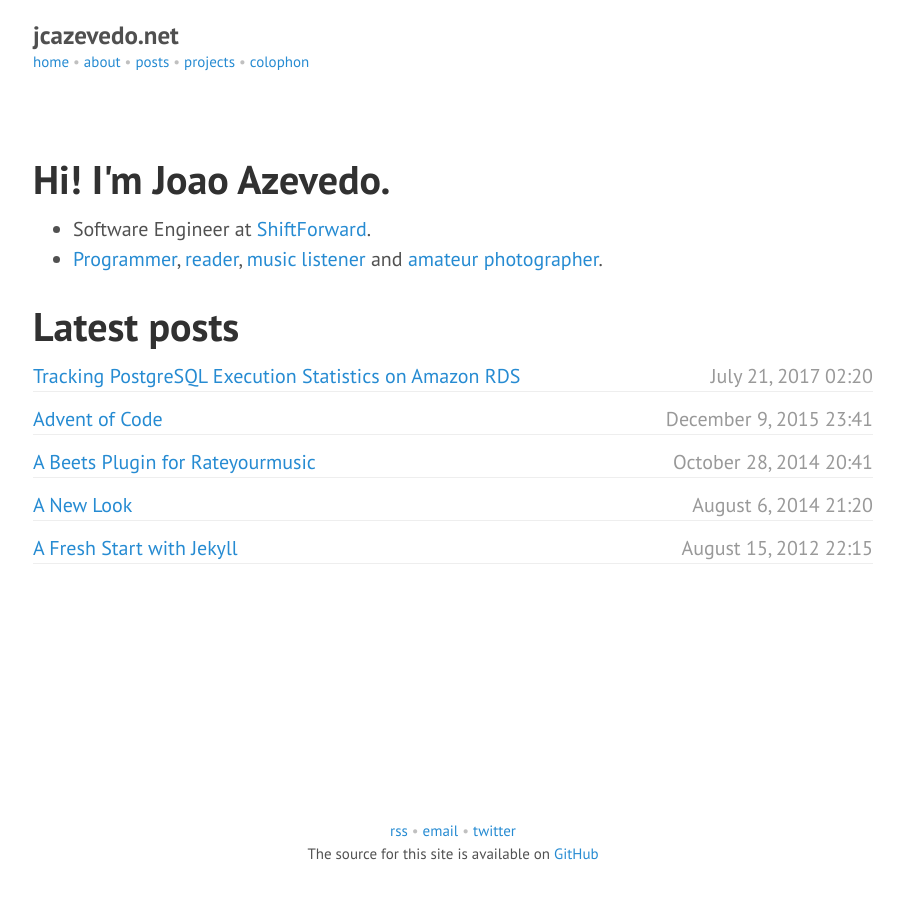
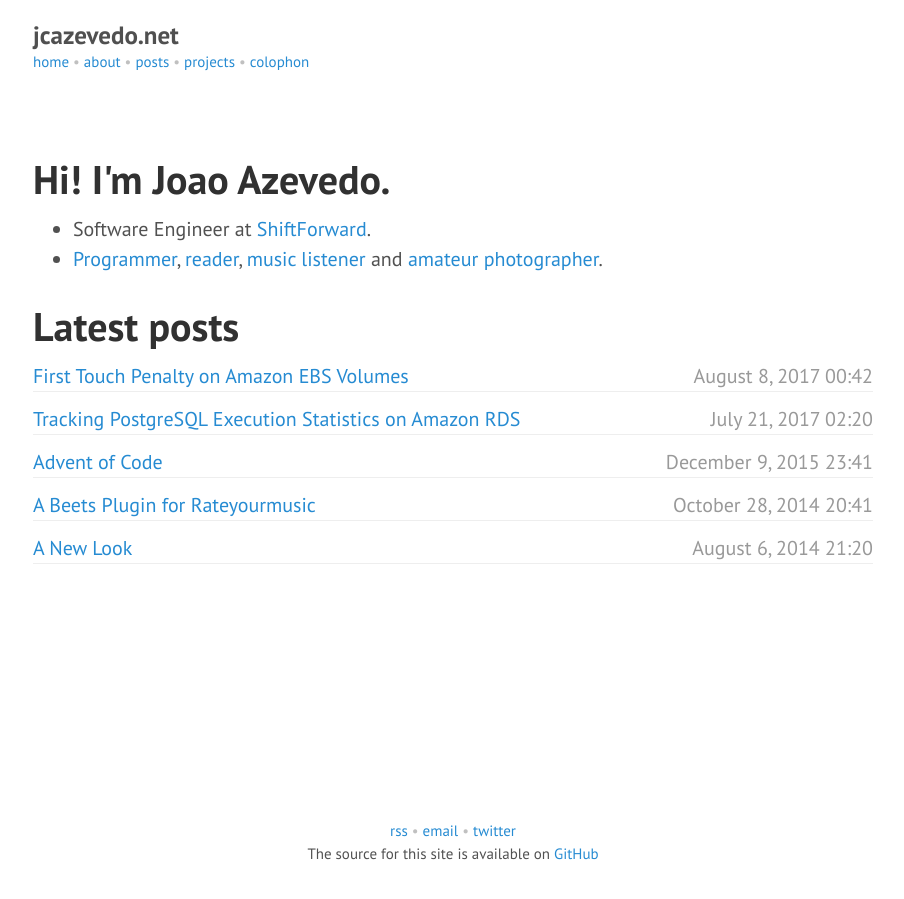
Before and after one commit to jcazevedo/jcazevedo.net, a Jekyll site: the page built from index.html, in a window 1280 px wide. Shown: the whole page, without its empty margins (187-1091 px from the left). Built offline with Jekyll 4.4.1, drawn with Linux system fonts in a browser that asks for light colours; some of the changed lines change nothing that is shown.

Commit message:
Add "First Touch Penalty on Amazon EBS Volumes" post

```diff
--- a/css/main.css
+++ b/css/main.css
@@ -230,7 +230,7 @@ pre code {
 
 blockquote {
   padding: .5rem 1rem;
-  margin: .8rem 0;
+  margin: .8rem 0 1rem 0;
   color: #7a7a7a;
   border-left: .25rem solid #e5e5e5;
 }
--- /dev/null
+++ b/posts/_posts/2017-08-08-first-touch-penalty-on-amazon-ebs-volumes.md
@@ -0,0 +1,26 @@
+---
+layout: post
+title: "First Touch Penalty on Amazon EBS Volumes"
+date: "Tue Aug  8 00:42:15 WEST 2017"
+---
+
+Apparently, storage blocks on Amazon EBS volumes that were restored from
+snapshots incur in significant latency penalties on I/O operations the first
+time they're accessed.
+
+> New EBS volumes receive their maximum performance the moment that they are
+> available and do not require initialization (formerly known as pre-warming).
+> However, storage blocks on volumes that were restored from snapshots must be
+> initialized (pulled down from Amazon S3 and written to the volume) before you
+> can access the block. This preliminary action takes time and can cause a
+> significant increase in the latency of an I/O operation the first time each
+> block is accessed. For most applications, amortizing this cost over the
+> lifetime of the volume is acceptable. Performance is restored after the data
+> is accessed once.
+>
+> -- <cite>[Initializing Amazon EBS Volumes](http://docs.aws.amazon.com/AWSEC2/latest/UserGuide/ebs-initialize.html)</cite>
+
+This can be particularly painful when restoring Amazon RDS DB snapshots, as the
+performance can be severely impacted. In order to overcome the first touch
+penalty, it is advisable to warm up the disk by performing a full table scan or
+a vacuum on all tables in the database.
```
